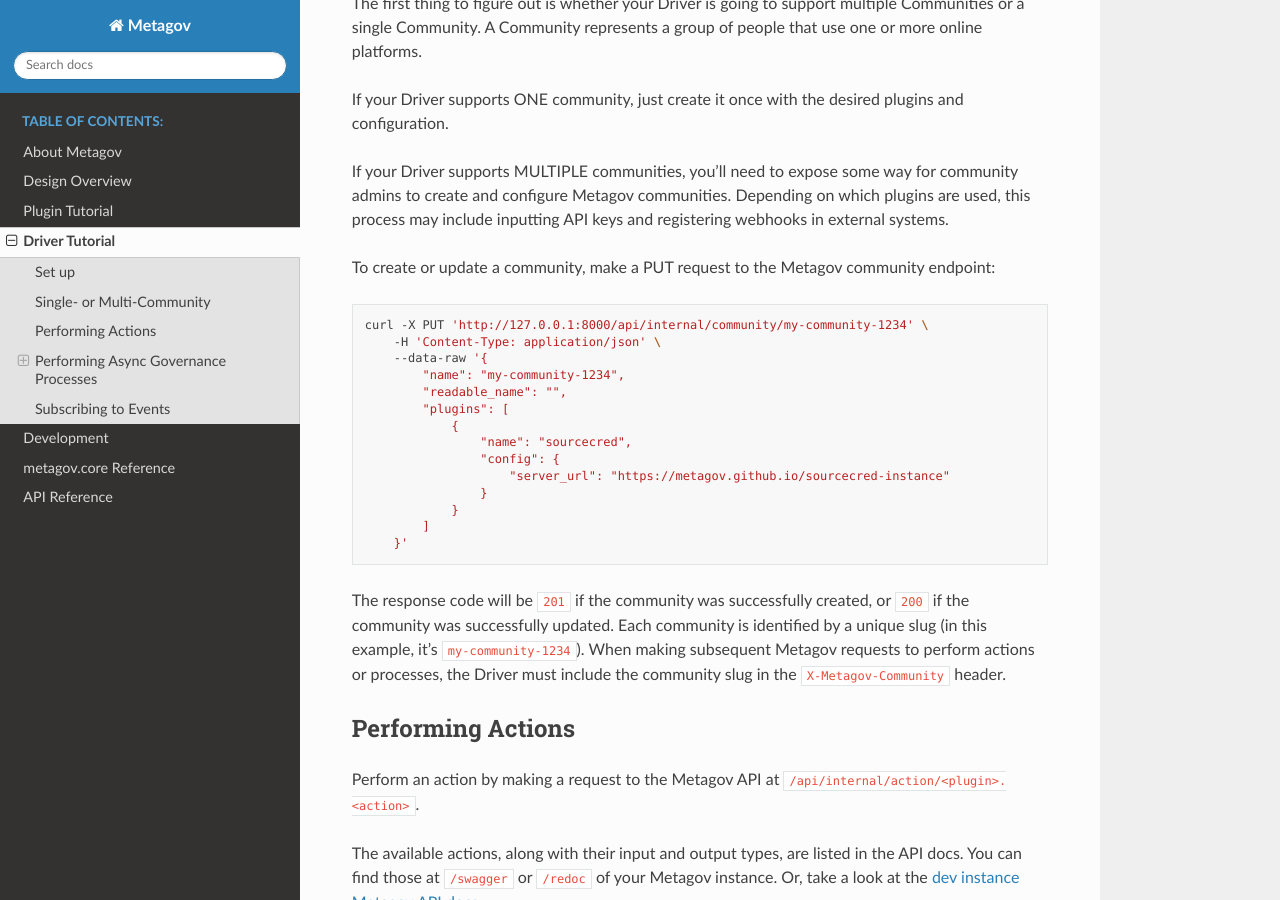
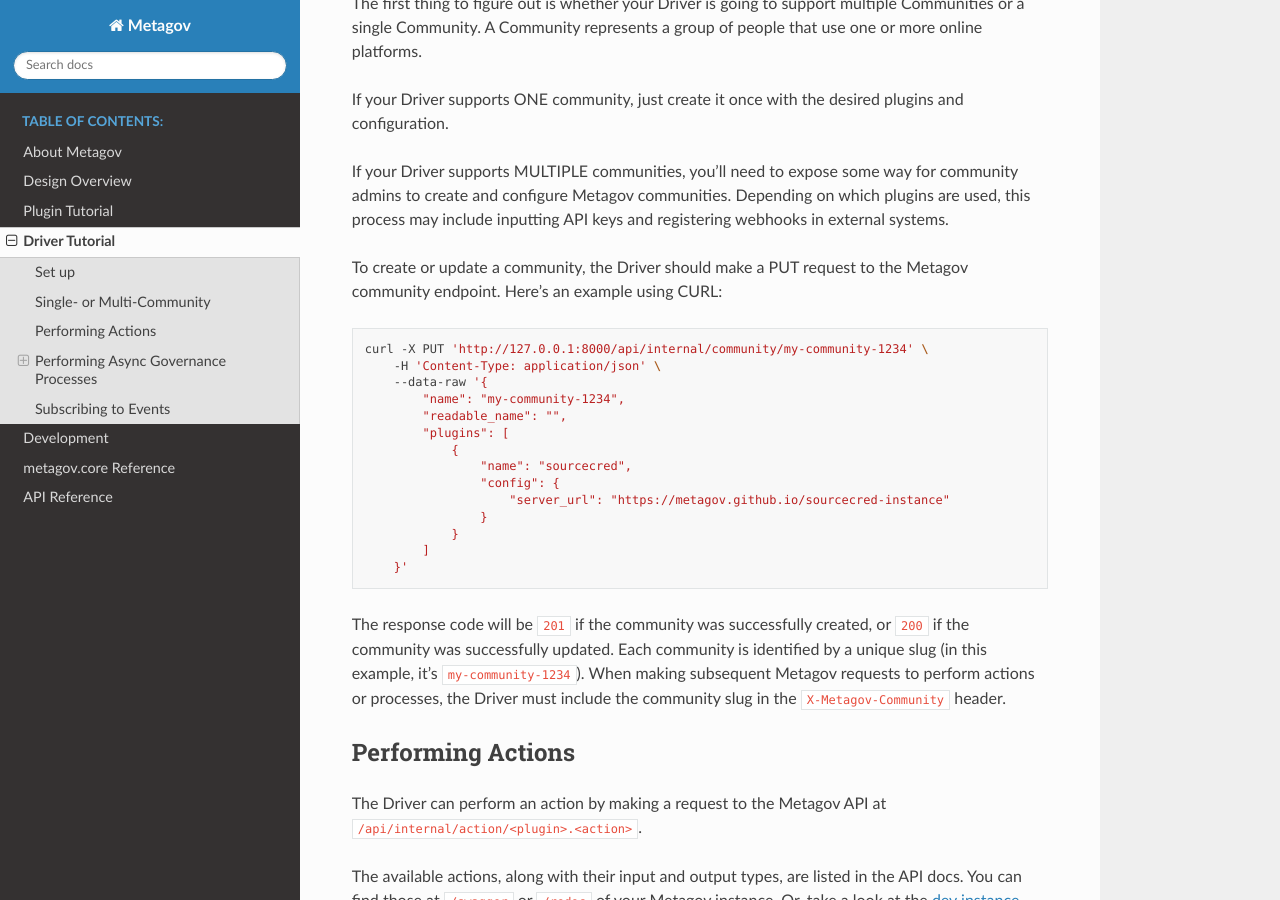
Before and after one commit to metagov/gateway, a Sphinx documentation site: the page built from docs/driver_tutorial.rst, in a window 1280 px wide and 900 px high, scrolled down 424 px. Built offline with Sphinx 7.4.7 and the Read the Docs theme 2.0.0, drawn with Linux system fonts in a browser that asks for light colours.

Commit message:
Clarify language in driver tutorial

```diff
--- a/docs/driver_tutorial.rst
+++ b/docs/driver_tutorial.rst
@@ -21,7 +21,7 @@ If your Driver supports ONE community, just create it once with the desired plug
 If your Driver supports MULTIPLE communities, you'll need to expose some way for community admins to create and configure Metagov communities.
 Depending on which plugins are used, this process may include inputting API keys and registering webhooks in external systems.
 
-To create or update a community, make a PUT request to the Metagov community endpoint:
+To create or update a community, the Driver should make a PUT request to the Metagov community endpoint. Here's an example using CURL:
 
 .. code-block:: shell
 
@@ -48,7 +48,7 @@ When making subsequent Metagov requests to perform actions or processes, the Dri
 Performing Actions
 ------------------
 
-Perform an action by making a request to the Metagov API at ``/api/internal/action/<plugin>.<action>``.
+The Driver can perform an action by making a request to the Metagov API at ``/api/internal/action/<plugin>.<action>``.
 
 The available actions, along with their input and output types, are listed in the API docs.
 You can find those at ``/swagger`` or ``/redoc`` of your Metagov instance. Or, take a look at the
```
